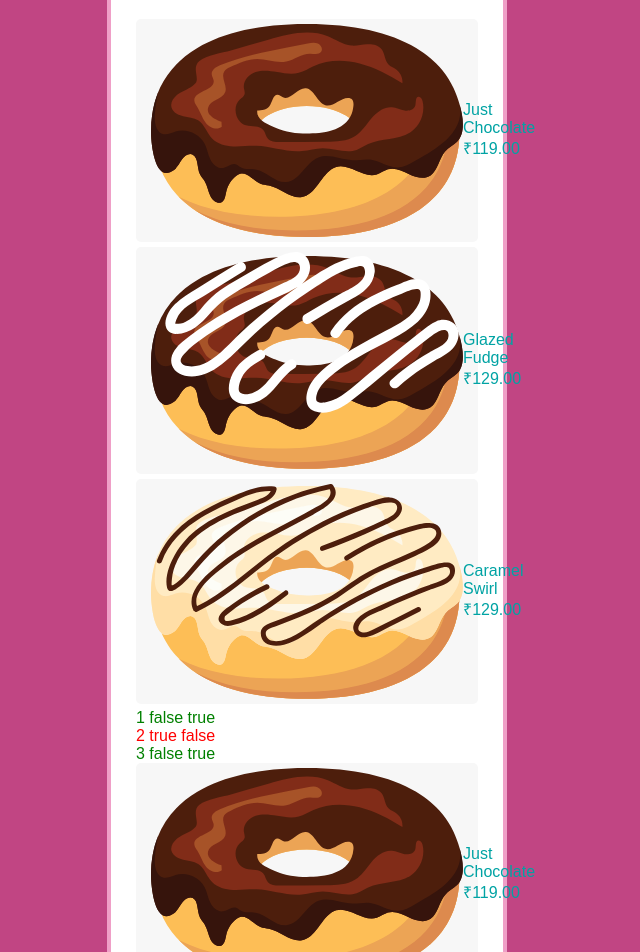
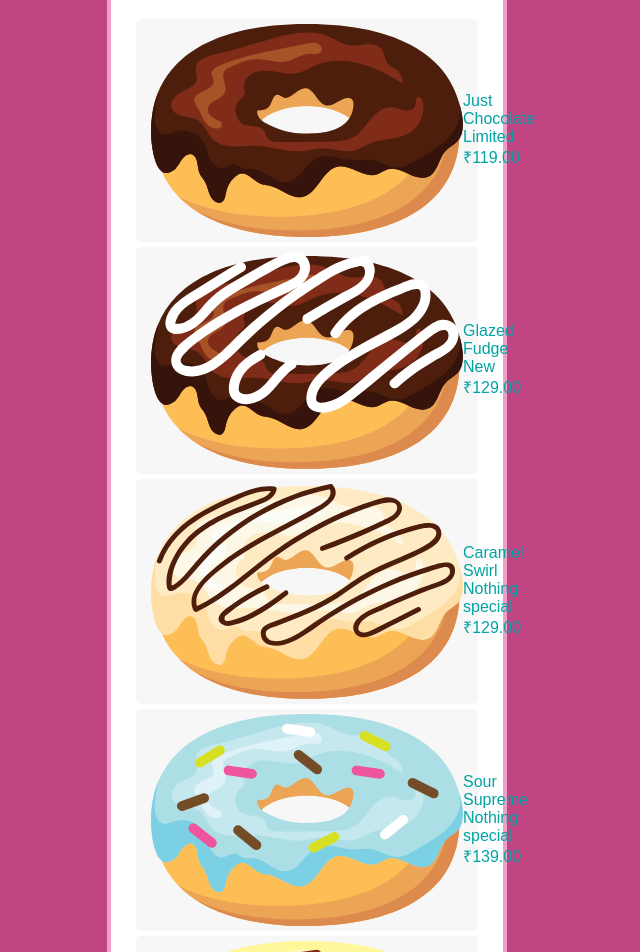
Before and after one commit to piyushsh19/AngularCourse, an Angular app in the folder angular-basics/: page / in a window 1280 px wide. Shown: the part 140-1092 px from the top of the page, without its empty margins (333-973 px from the left). Built offline with nearby package versions, Linux system fonts and the light colour scheme; a web font is replaced by a local one.

Commit message:
NgSwitchcdirectivae

```diff
--- a/angular-basics/src/app/admin/components/donut-card/donut-card.component.ts
+++ b/angular-basics/src/app/admin/components/donut-card/donut-card.component.ts
@@ -23,6 +23,17 @@
     -->
       <p class="donut-card-name">
         {{ donut.name }}
+        <ng-container [ngSwitch]="donut.promo" >
+        <!-- <span *ngSwitchCase="'new'" class="donut-card-label"> new</span>
+        <span *ngSwitchCase="'limited'" class="donut-card-label"> limited</span>
+        <span *ngSwitchDefault class="donut-card-label"> Nothing special</span> -->
+        <span class="donut-card-label">
+        <ng-template [ngSwitchCase]="'new'">New</ng-template>
+        <ng-template [ngSwitchCase]="'limited'">Limited</ng-template>
+        <ng-template ngSwitchDefault>Nothing special</ng-template>
+
+        </span>
+        </ng-container>
       </p>
       <p class="donut-card-price">
         {{ donut.price | currency : 'INR' }}
@@ -58,6 +69,15 @@
         width: 50px;
         margin-right: 10px;
       }
+      &-label{
+        border: 1px solid #c14583;
+        border-radius: 4px;
+        padding : 0 4px;
+        margin-left : 5px;
+        font-size:12px;
+        color: #c14583
+;
+      }
     }
   `,
 ],
--- a/angular-basics/src/app/admin/containers/donut-list/donut-list.component.ts
+++ b/angular-basics/src/app/admin/containers/donut-list/donut-list.component.ts
@@ -10,21 +10,21 @@
       *ngIf="donuts.length; else nothing">
 
       <donut-card *ngFor = "let donut of donuts; trackBy :trackById" [donut]="donut" ></donut-card>
-      <div
+      <!-- <div
       [style.color]="o ? 'red': 'green'"
       *ngFor = "let donut of donuts;
       index as i ; odd as o ; even as e" >
         {{i + 1 }}
         {{o}}
         {{e}}
-      </div>
+      </div> -->
 
       </ng-container>
-      <ng-template ngFor [ngForOf] ="donuts" let-donut let-i= "index">
+      <!-- <ng-template ngFor [ngForOf] ="donuts" let-donut let-i= "index">
     <donut-card [donut] = "donut">
     </donut-card>
     {{i}}
-    </ng-template>
+    </ng-template> -->
     <ng-template #nothing>
       <p>No Donuts here...</p>
     </ng-template>
@@ -44,6 +44,7 @@
         name: 'Just Chocolate',
         icon: 'just-chocolate',
         price: 119,
+        promo: 'limited',
         description: 'For the pure chocoholic.',
       },
       {
@@ -51,7 +52,7 @@
         name: 'Glazed Fudge',
         icon: 'glazed-fudge',
         price: 129,
-        promo: true,
+        promo: 'new',
         description: 'Sticky perfection.',
       },
       {
@@ -61,6 +62,20 @@
         price: 129,
         description: 'Chocolate drizzled with caramel.',
       },
+      {
+        id: '8amkZ9',
+        name: 'Sour Supreme',
+        icon: 'sour-supreme',
+        price: 139,
+        description: 'For the sour advocate.',
+      },
+      {
+        id: 'l3M0nz',
+        name: 'Zesty Lemon',
+        icon: 'zesty-lemon',
+        price: 129,
+        description: 'Delicious lucious lemon.',
+      },
     ];
   }
   trackById(index: number, value: Donut){
--- a/angular-basics/src/app/admin/models/donut.model.ts
+++ b/angular-basics/src/app/admin/models/donut.model.ts
@@ -8,5 +8,7 @@
     description: string;
     // promo: boolean;  this give an error as we ha does not have value in the of promo in order to make this and
                     // mwe can make this an optional valueby adding (?)
-    promo? :boolean
+    // promo? :boolean
+    promo? : 'new'| 'limited'
+
                 }
```
